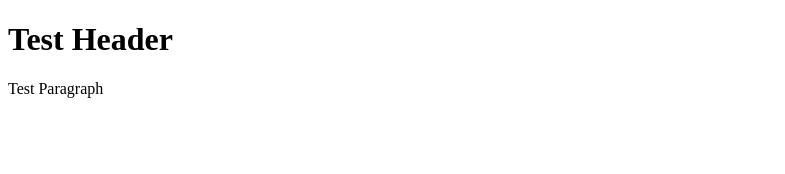
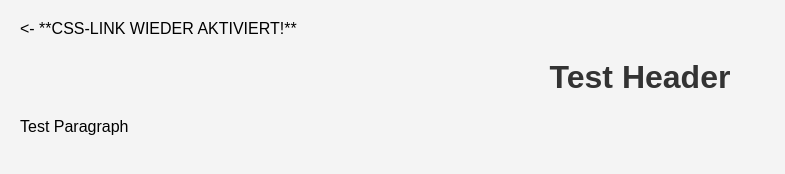
Before and after one commit to Wolverinecryptowolfs/TextSummarizerAI, a plain HTML site: page public/index.html in a window 1280 px wide. Shown: the whole page, without its empty margins (0-785 px from the left). Drawn offline with Linux system fonts and the light colour scheme; files that its build step writes are made by us from their sources.

Commit message:
Update index.html

```diff
--- a/public/index.html
+++ b/public/index.html
@@ -3,7 +3,8 @@
 <head>
     <meta charset="UTF-8">
     <meta name="viewport" content="width=device-width, initial-scale=1.0">
-    <title>Minimal Test</title>
+    <title>Minimal Test with CSS</title> <!- Geändert, um CSS-Test zu kennzeichnen -->
+    <link rel="stylesheet" href="frontend/style.css">  <- **CSS-LINK WIEDER AKTIVIERT!**
 </head>
 <body>
     <h1>Test Header</h1>
```
